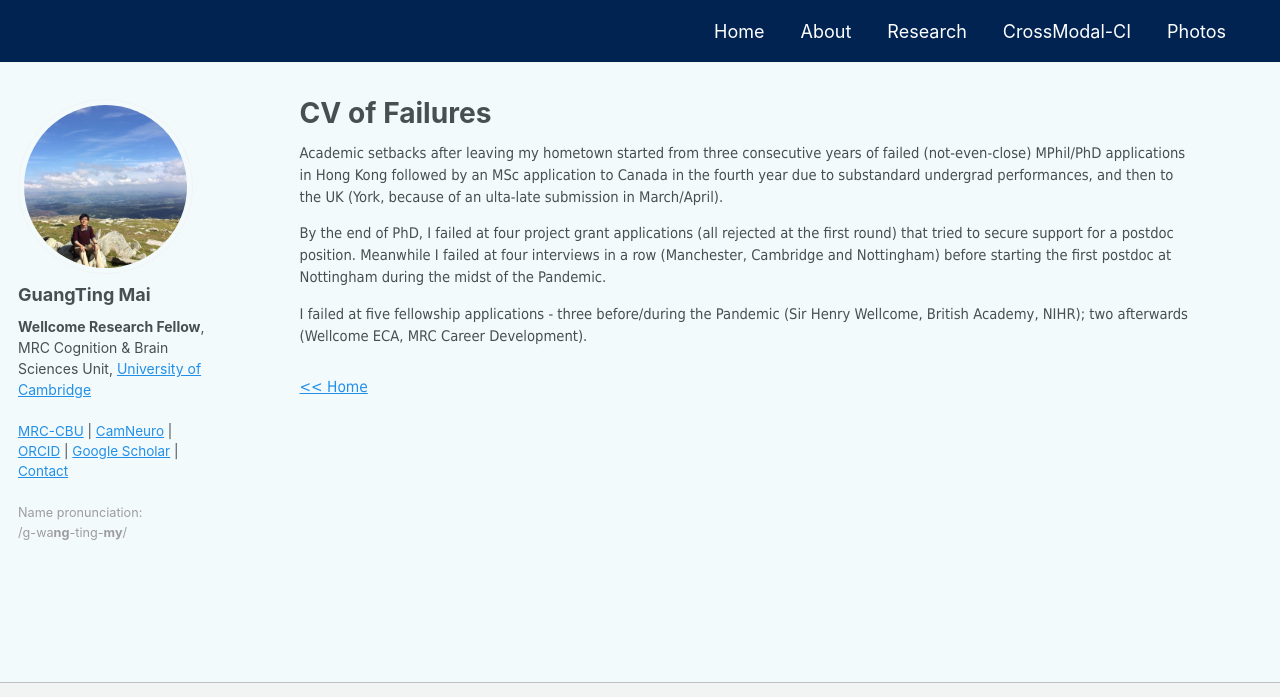
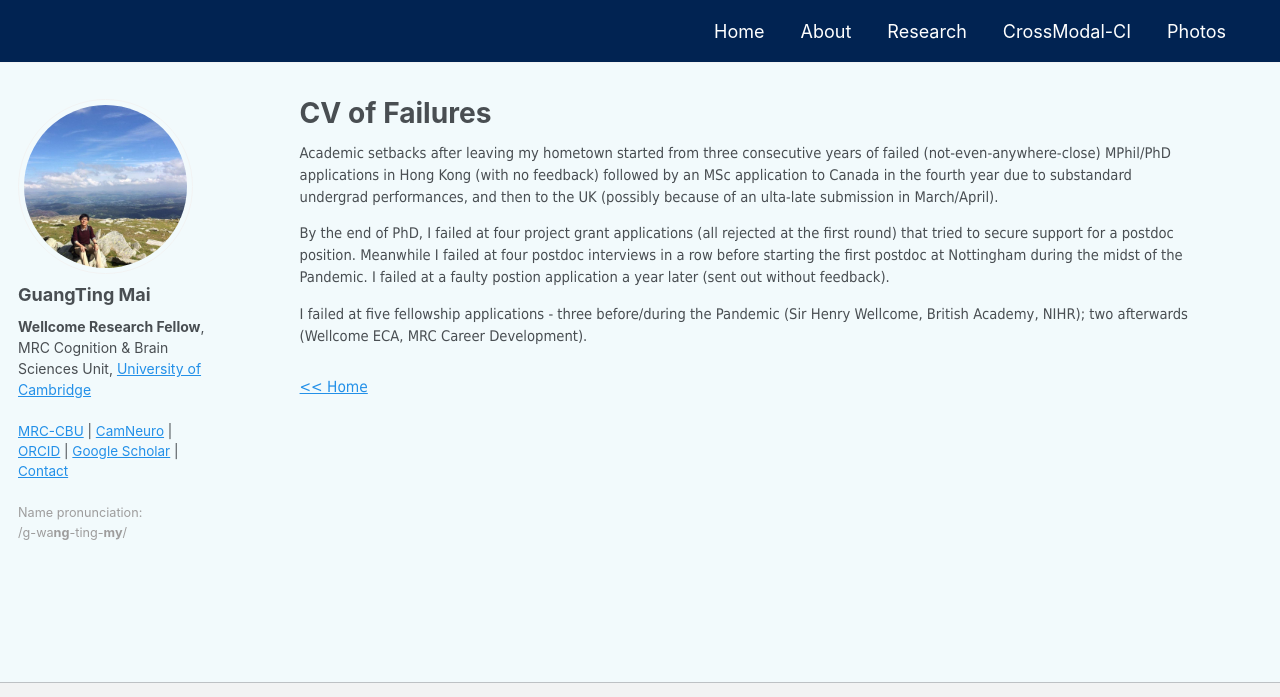
Before and after one commit to guangtingmai/guangtingmai.github.io, a Jekyll site: the page built from _pages/cv-failures.html, in a window 1280 px wide, cut to the strip 0-697 px from the top of the page. Built offline with Jekyll 4.4.1, drawn with Linux system fonts in a browser that asks for light colours.

Commit message:
Update cv-failures.html

```diff
--- a/_pages/cv-failures.html
+++ b/_pages/cv-failures.html
@@ -5,11 +5,11 @@ permalink: /cv-failures/
 author_profile: true
 ---
 <p span style="font-size:11pt;font-family: Tahoma;line-height:1.5;display:block;margin-bottom:0.2vh">Academic setbacks after leaving my hometown started from
-  three consecutive years of failed (not-even-close) MPhil/PhD applications in Hong Kong followed by an MSc application to Canada in the fourth year due to
-  substandard undergrad performances, and then to the UK (York, because of an ulta-late submission in March/April).</span></p>
+  three consecutive years of failed (not-even-anywhere-close) MPhil/PhD applications in Hong Kong (with no feedback) followed by an MSc application to Canada
+  in the fourth year due to substandard undergrad performances, and then to the UK (possibly because of an ulta-late submission in March/April).</span></p>
 <p span style="font-size:11pt;font-family: Tahoma;line-height:1.5;display:block;margin-bottom:0.2vh">By the end of PhD, I failed at four project grant applications
-  (all rejected at the first round) that tried to secure support for a postdoc position. Meanwhile I failed at four interviews in a row (Manchester, Cambridge and
-  Nottingham) before starting the first postdoc at Nottingham during the midst of the Pandemic.</p>
+  (all rejected at the first round) that tried to secure support for a postdoc position. Meanwhile I failed at four postdoc interviews in a row before starting the
+  first postdoc at Nottingham during the midst of the Pandemic. I failed at a faulty postion application a year later (sent out without feedback).</p>
 <p span style="font-size:11pt;font-family: Tahoma;line-height:1.5;display:block;margin-bottom:0.2vh">I failed at five fellowship applications - three before/during
   the Pandemic (Sir Henry Wellcome, British Academy, NIHR); two afterwards (Wellcome ECA, MRC Career Development).</span></p>
 <br>
```
